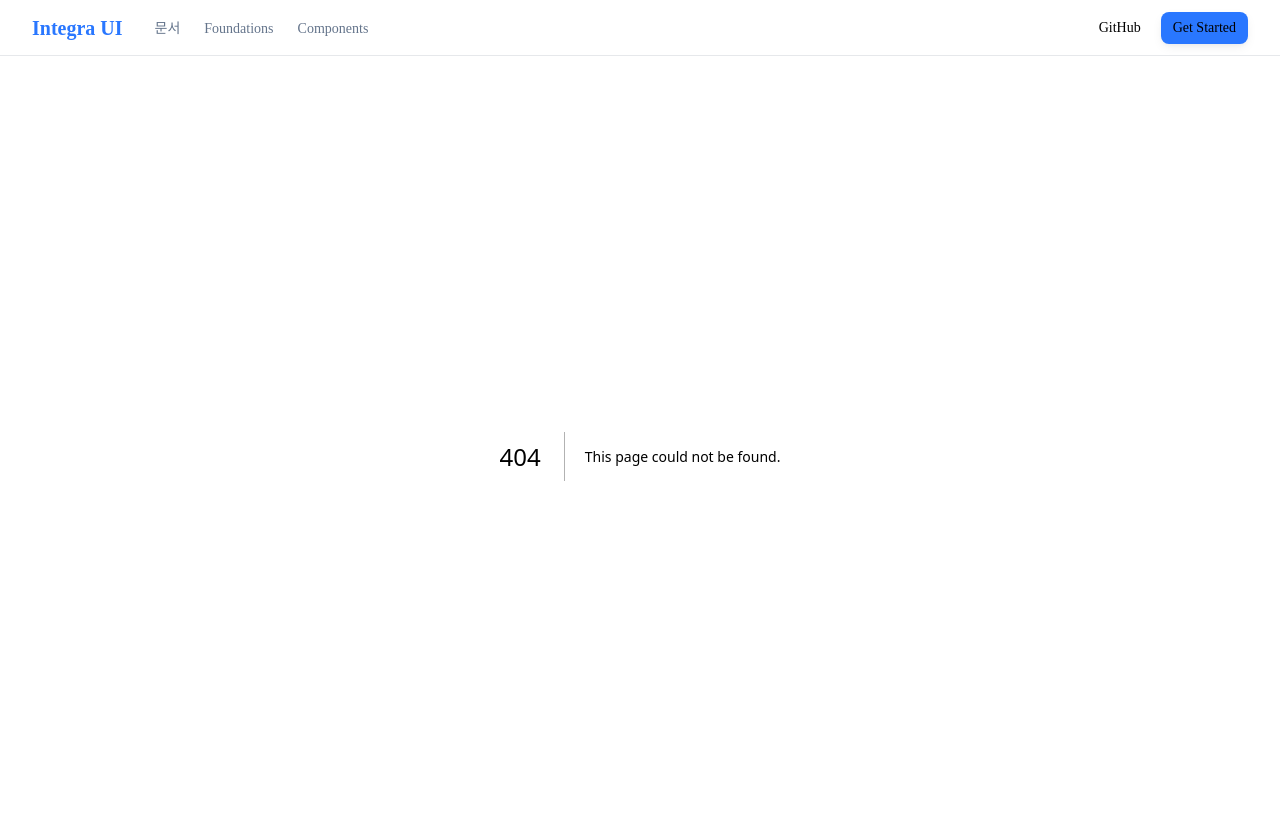
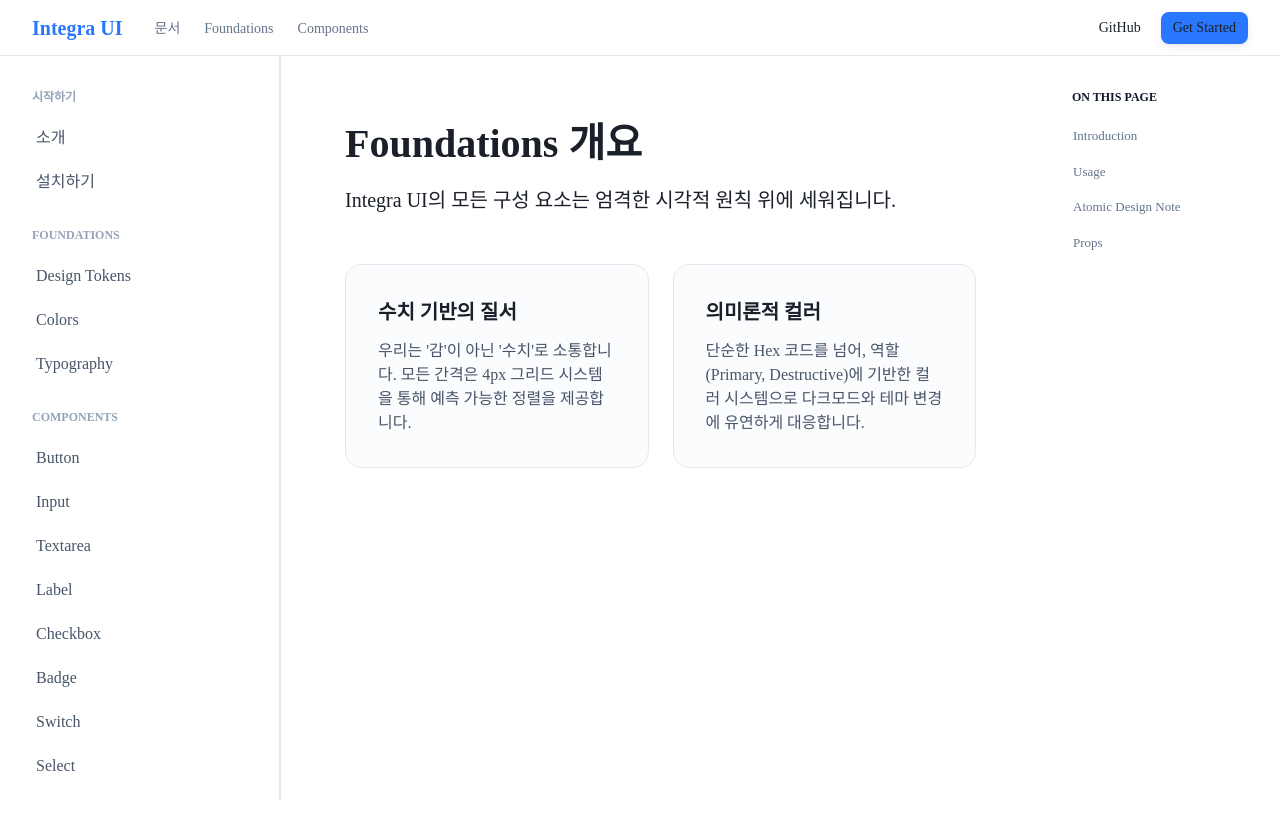
Before and after one commit to taekilKim/integra-ui, a Next.js app in the folder integra-ui/: page /docs/foundations in a window 1280 px wide. Before the commit this address had no page. Shown: the top 838 px of the page. Built offline with nearby package versions, Linux system fonts and the light colour scheme; a web font is replaced by a local one.

Commit message:
layout updated : shadcn

```diff
--- /dev/null
+++ b/integra-ui/app/docs/components/page.tsx
@@ -0,0 +1,20 @@
+export default function ComponentsIntro() {
+  return (
+    <div className="space-y-48">
+      <div className="space-y-16">
+        <h1 className="text-40 font-bold leading-48 tracking--4">Components 개요</h1>
+        <p className="text-20 text-muted-foreground leading-32 tracking--1">
+          아토믹 토큰을 조합하여 만든 견고한 UI 부품들입니다.
+        </p>
+      </div>
+      <div className="space-y-24">
+        <h3 className="text-24 font-bold tracking--2">설계 원칙</h3>
+        <ul className="grid gap-16 md:grid-cols-3">
+            {["Radix UI 기반의 접근성", "Tailwind의 유연함", "복사하여 사용하는 소유권"].map((rule) => (
+                <li key={rule} className="p-20 border rounded-12 text-14 font-medium text-center">{rule}</li>
+            ))}
+        </ul>
+      </div>
+    </div>
+  );
+}
--- /dev/null
+++ b/integra-ui/app/docs/foundations/page.tsx
@@ -0,0 +1,22 @@
+export default function FoundationsIntro() {
+  return (
+    <div className="space-y-48">
+      <div className="space-y-16">
+        <h1 className="text-40 font-bold leading-48 tracking--4">Foundations 개요</h1>
+        <p className="text-20 text-muted-foreground leading-32 tracking--1">
+          Integra UI의 모든 구성 요소는 엄격한 시각적 원칙 위에 세워집니다.
+        </p>
+      </div>
+      <div className="grid gap-24 md:grid-cols-2">
+        <div className="p-32 rounded-16 border bg-slate-50/50 space-y-12">
+            <h3 className="text-20 font-bold">수치 기반의 질서</h3>
+            <p className="text-15 text-slate-600 leading-24">우리는 '감'이 아닌 '수치'로 소통합니다. 모든 간격은 4px 그리드 시스템을 통해 예측 가능한 정렬을 제공합니다.</p>
+        </div>
+        <div className="p-32 rounded-16 border bg-slate-50/50 space-y-12">
+            <h3 className="text-20 font-bold">의미론적 컬러</h3>
+            <p className="text-15 text-slate-600 leading-24">단순한 Hex 코드를 넘어, 역할(Primary, Destructive)에 기반한 컬러 시스템으로 다크모드와 테마 변경에 유연하게 대응합니다.</p>
+        </div>
+      </div>
+    </div>
+  );
+}
--- a/integra-ui/app/docs/layout.tsx
+++ b/integra-ui/app/docs/layout.tsx
@@ -1,19 +1,23 @@
 import { Sidebar } from "@/components/layout/sidebar";
+import { TableOfContents } from "@/components/layout/toc";
 
 export default function DocsLayout({ children }: { children: React.ReactNode }) {
   return (
-    <div className="flex min-h-screen w-full">
-      {/* 왼쪽 사이드바 고정 */}
-      <aside className="hidden md:block sticky top-56 h-[calc(100vh-56px)] overflow-y-auto">
+    <div className="flex min-h-screen w-full bg-white">
+      {/* 좌측 사이드바 */}
+      <aside className="hidden lg:block sticky top-56 h-[calc(100vh-56px)] overflow-y-auto border-r">
         <Sidebar />
       </aside>
 
-      {/* 오른쪽 본문 영역 */}
-      <main className="flex-1 w-full p-24 md:p-48 lg:p-64 max-w-1200">
-        <div className="mx-auto">
-          {children}
-        </div>
+      {/* 중앙 본문 */}
+      <main className="flex-1 w-full p-24 md:p-48 lg:p-64 max-w-1000 mx-auto">
+        {children}
       </main>
+
+      {/* 우측 TOC */}
+      <aside className="hidden xl:block w-240 sticky top-56 h-[calc(100vh-56px)] px-24">
+        <TableOfContents />
+      </aside>
     </div>
   );
 }
--- a/integra-ui/components/layout/header.tsx
+++ b/integra-ui/components/layout/header.tsx
@@ -25,14 +25,14 @@ export function Header() {
               문서
             </Link>
             <Link
-              href="/docs/foundations/design-tokens"
+              href="/docs/foundations"
               className="transition-colors hover:text-primary text-slate-500"
             >
               Foundations
             </Link>
             {/* ✨ 다시 추가된 Components 링크 */}
             <Link
-              href="/docs/components/button"
+              href="/docs/components"
               className="transition-colors hover:text-primary text-slate-500"
             >
               Components
--- a/integra-ui/components/layout/sidebar.tsx
+++ b/integra-ui/components/layout/sidebar.tsx
@@ -1,46 +1,70 @@
+"use client"
+
 import Link from "next/link";
+import { usePathname } from "next/navigation";
 import { cn } from "@/lib/utils";
-import { Button } from "@/components/ui/button";
 
 export function Sidebar({ className }: React.HTMLAttributes<HTMLDivElement>) {
-  const components = [
+  const pathname = usePathname();
+
+  const sections = [
+    {
+      title: "시작하기",
+      items: [
+        { name: "소개", href: "/docs" },
+        { name: "설치하기", href: "/docs/installation" },
+      ],
+    },
+    {
+      title: "Foundations",
+      items: [
+        { name: "Design Tokens", href: "/docs/foundations/design-tokens" },
+        { name: "Colors", href: "/docs/foundations/colors" },
+        { name: "Typography", href: "/docs/foundations/typography" },
+      ],
+    },
+    {
+      title: "Components",
+      items: [
         "button", "input", "textarea", "label", "checkbox",
         "badge", "switch", "select", "accordion", "tabs",
         "dialog", "popover", "tooltip", "toast", "skeleton", "card"
+      ].map(item => ({
+        name: item.charAt(0).toUpperCase() + item.slice(1),
+        href: `/docs/components/${item}`
+      })),
+    },
   ];
 
   return (
-    <div className={cn("pb-48 w-280 border-r min-h-screen", className)}>
-      <div className="space-y-16 py-24 px-12">
-        <div className="py-8">
-          <h2 className="mb-8 px-16 text-12 font-bold uppercase tracking-1 text-slate-400">시작하기</h2>
+    <div className={cn("pb-48 w-280 border-r min-h-screen bg-white", className)}>
+      <div className="space-y-24 py-32 px-24">
+        {sections.map((section) => (
+          <div key={section.title} className="space-y-12">
+            <h2 className="px-8 text-12 font-bold uppercase tracking-2 text-slate-400">
+              {section.title}
+            </h2>
             <div className="space-y-4">
-            <Link href="/docs"><Button variant="ghost" className="w-full justify-start h-36 px-16 text-14">소개</Button></Link>
-            <Link href="/docs/installation"><Button variant="ghost" className="w-full justify-start h-36 px-16 text-14">설치하기</Button></Link>
+              {section.items.map((item) => {
+                const isActive = pathname === item.href;
+                return (
+                  <Link
+                    key={item.href}
+                    href={item.href}
+                    className={cn(
+                      "group flex w-full items-center rounded-8 px-12 py-8 text-14 font-medium transition-colors",
+                      isActive
+                        ? "bg-primary/10 text-primary"
+                        : "text-slate-600 hover:bg-slate-50 hover:text-slate-900"
+                    )}
+                  >
+                    {item.name}
+                  </Link>
+                );
+              })}
             </div>
           </div>
-
-        <div className="py-8">
-          <h2 className="mb-8 px-16 text-12 font-bold uppercase tracking-1 text-slate-400">Foundations</h2>
-          <div className="space-y-4">
-            <Link href="/docs/foundations/design-tokens"><Button variant="ghost" className="w-full justify-start h-36 px-16 text-14">Design Tokens</Button></Link>
-            <Link href="/docs/foundations/colors"><Button variant="ghost" className="w-full justify-start h-36 px-16 text-14">Colors</Button></Link>
-            <Link href="/docs/foundations/typography"><Button variant="ghost" className="w-full justify-start h-36 px-16 text-14">Typography</Button></Link>
-          </div>
-        </div>
-
-        <div className="py-8">
-          <h2 className="mb-8 px-16 text-12 font-bold uppercase tracking-1 text-slate-400">Components</h2>
-          <div className="space-y-4">
-            {components.map((item) => (
-              <Link key={item} href={`/docs/components/${item}`}>
-                <Button variant="ghost" className="w-full justify-start h-36 px-16 text-14 capitalize">
-                  {item === "dialog" ? "Dialog (모달)" : item}
-                </Button>
-              </Link>
         ))}
-          </div>
-        </div>
       </div>
     </div>
   );
--- /dev/null
+++ b/integra-ui/components/layout/toc.tsx
@@ -0,0 +1,32 @@
+"use client"
+
+import { cn } from "@/lib/utils";
+
+export function TableOfContents() {
+  // 실제로는 h2, h3 태그를 파싱해야 하지만, 현재는 구조적 가이드만 제공합니다.
+  const items = [
+    { title: "Introduction", href: "#introduction" },
+    { title: "Usage", href: "#usage" },
+    { title: "Atomic Design Note", href: "#atomic-design-note" },
+    { title: "Props", href: "#props" },
+  ];
+
+  return (
+    <div className="space-y-16 py-32">
+      <p className="text-12 font-bold uppercase tracking-2 text-slate-900 px-8">
+        On This Page
+      </p>
+      <div className="space-y-8">
+        {items.map((item) => (
+          <a
+            key={item.href}
+            href={item.href}
+            className="block px-8 py-4 text-13 text-slate-500 hover:text-primary transition-colors border-l border-transparent hover:border-primary/30"
+          >
+            {item.title}
+          </a>
+        ))}
+      </div>
+    </div>
+  );
+}
```
Lines whose indentation alone changed are shown as unchanged.
